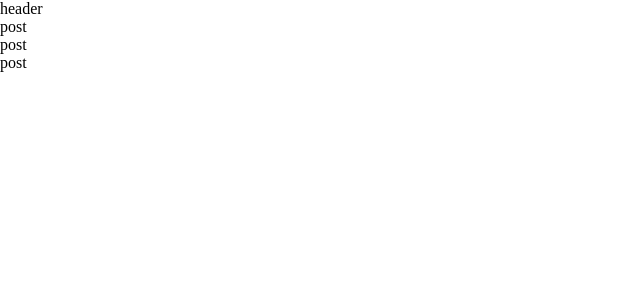
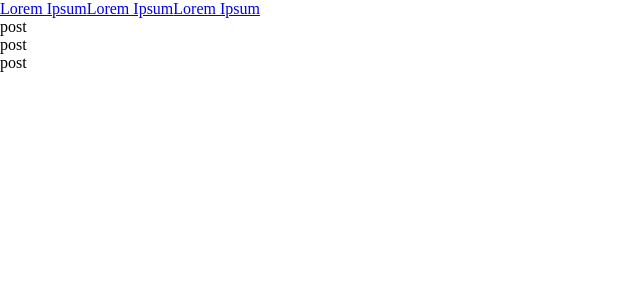
Before and after one commit to AuraSp/Post-Template, a React (Create React App) app: page / in a window 1280 px wide. Shown: the top 300 px of the page, without its empty margins (0-640 px from the left). Built offline with nearby package versions, Linux system fonts and the light colour scheme.

Commit message:
defined navigation bar in the <header>

```diff
--- a/src/components/header.jsx
+++ b/src/components/header.jsx
@@ -2,7 +2,13 @@ import React from 'react'
 
 function Header() {
   return (
-    <div>header</div>
+    <header>
+      <nav>
+        <a href='#'>Lorem Ipsum</a>
+        <a href='#'>Lorem Ipsum</a>
+        <a href='#'>Lorem Ipsum</a>
+      </nav>
+    </header>
   )
 }
 
```
